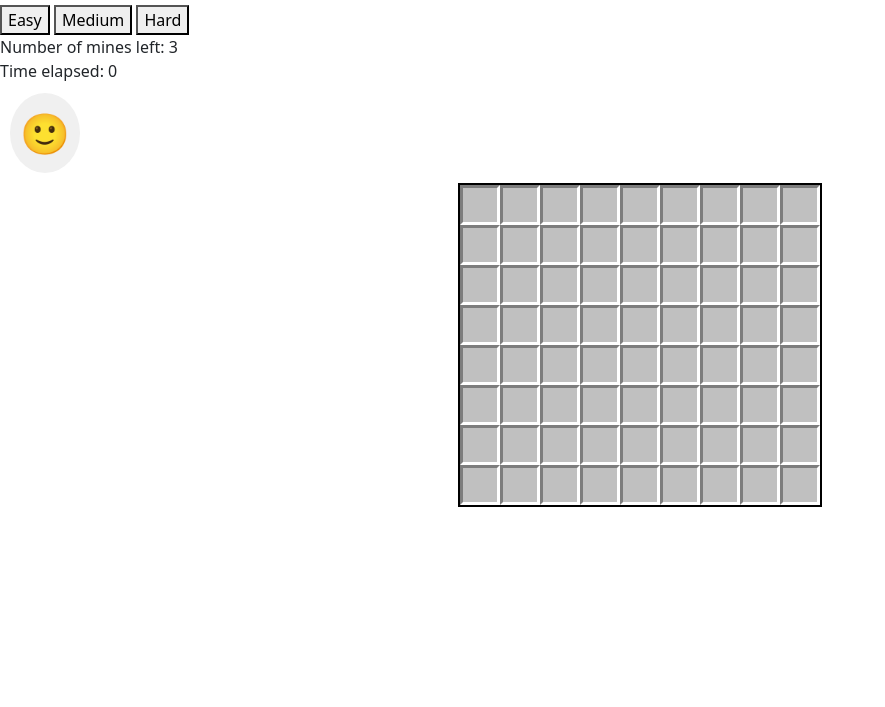
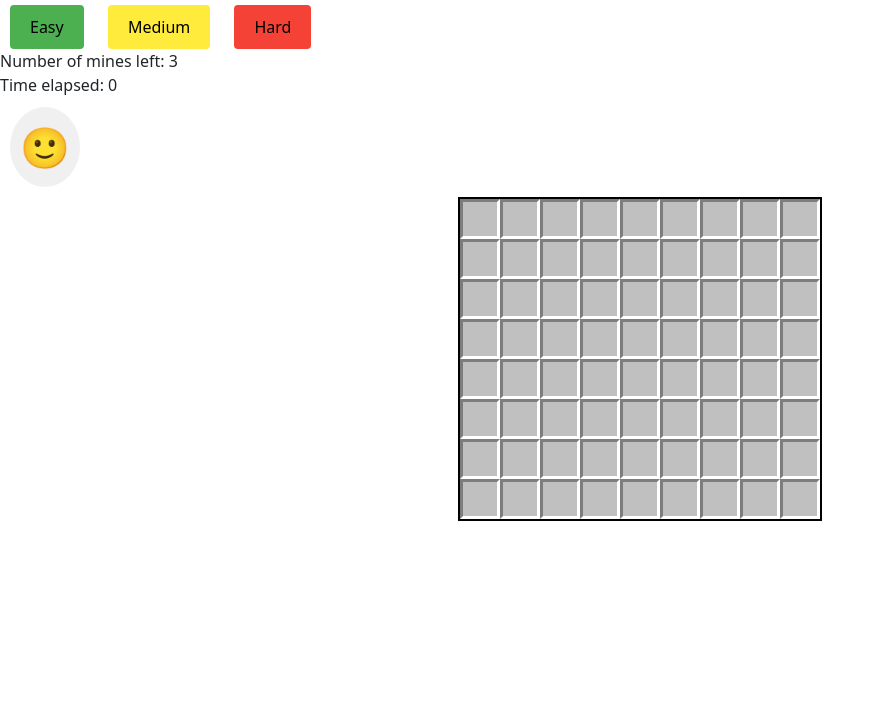
Before and after one commit to Gi5lund/minesweeper, a plain HTML site: page index.html in a window 1280 px wide. Shown: the part 93-800 px from the top of the page, without its empty margins (0-885 px from the left). Drawn offline with nearby package versions, Linux system fonts and the light colour scheme.

Commit message:
button styling for difficulty levels

```diff
--- a/style.css
+++ b/style.css
@@ -27,7 +27,25 @@
   #smileyButton:active {
     background-color: #d0d0d0;
 }
-  /* Cell styling */
+#easy, #medium, #hard{
+  padding: 10px 20px;
+  margin: 0 10px;
+  font-size: 16px;
+  cursor: pointer;
+  border: none;
+  border-radius: 4px;
+}
+#easy {
+  background-color: #4CAF50;
+}
+#medium {
+  background-color: #FFEB3B;
+}
+#hard {
+  background-color: #F44336;}
+
+
+/* Cell styling */
   .cell {
     width: 40px; /* Adjust cell width */
     height: 40px; /* Adjust cell height */
```
